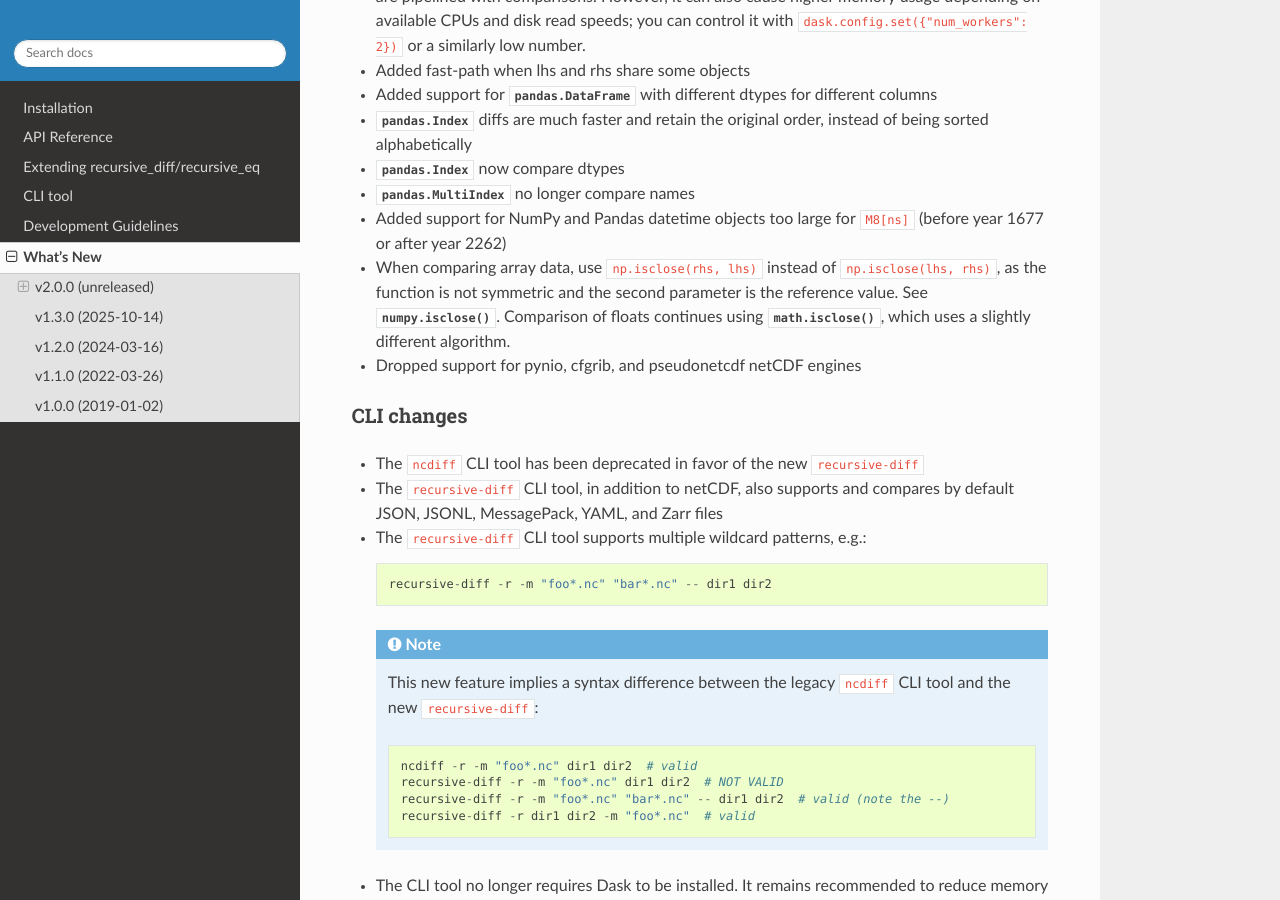
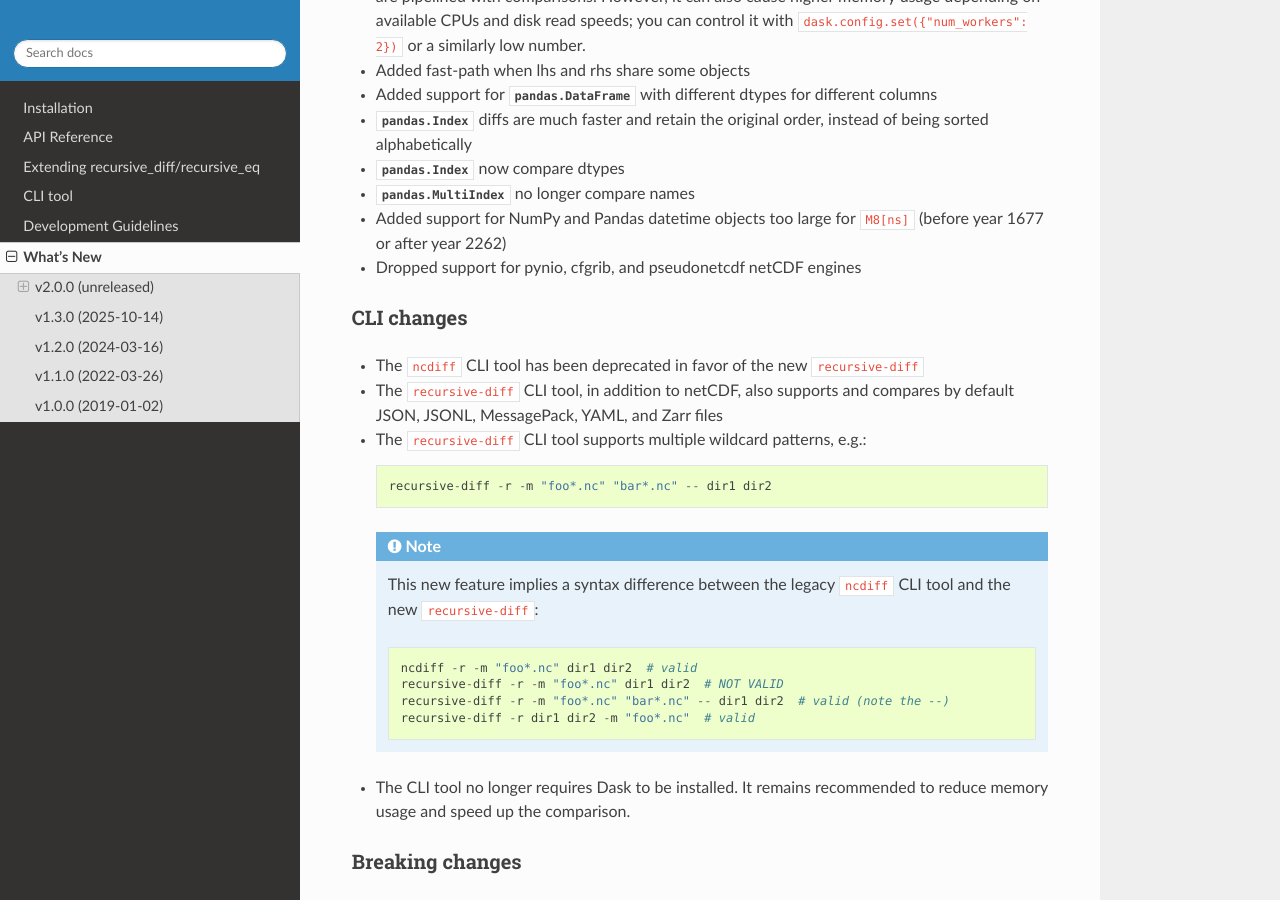
Before and after one commit to crusaderky/recursive_diff, a Sphinx documentation site: the page built from doc/whats-new.rst, in a window 1280 px wide and 900 px high, scrolled down 522 px. Built offline with Sphinx 7.4.7 and the Read the Docs theme 3.1.0, drawn with Linux system fonts in a browser that asks for light colours; the version number could not be read and is left out.

Commit message:
Revert "Swap isclose arguments (#55)"
This reverts commit 547763c433df7db4ee8413966ef3d251dba6f7cd.

```diff
--- a/doc/whats-new.rst
+++ b/doc/whats-new.rst
@@ -32,10 +32,7 @@ comparing array data, and adds support for **JSON**, **JSONL**, **MessagePack**,
 - :class:`pandas.MultiIndex` no longer compare names
 - Added support for NumPy and Pandas datetime objects too large for ``M8[ns]``
   (before year 1677 or after year 2262)
-- When comparing array data, use ``np.isclose(rhs, lhs)`` instead of
-  ``np.isclose(lhs, rhs)``, as the function is not symmetric and the second parameter is
-  the reference value. See :func:`numpy.isclose`. Comparison of floats continues using
-  :func:`math.isclose`, which uses a slightly different algorithm.
+
 - Dropped support for pynio, cfgrib, and pseudonetcdf netCDF engines
 
 CLI changes
```
Also changed, not shown: 1 other file.
